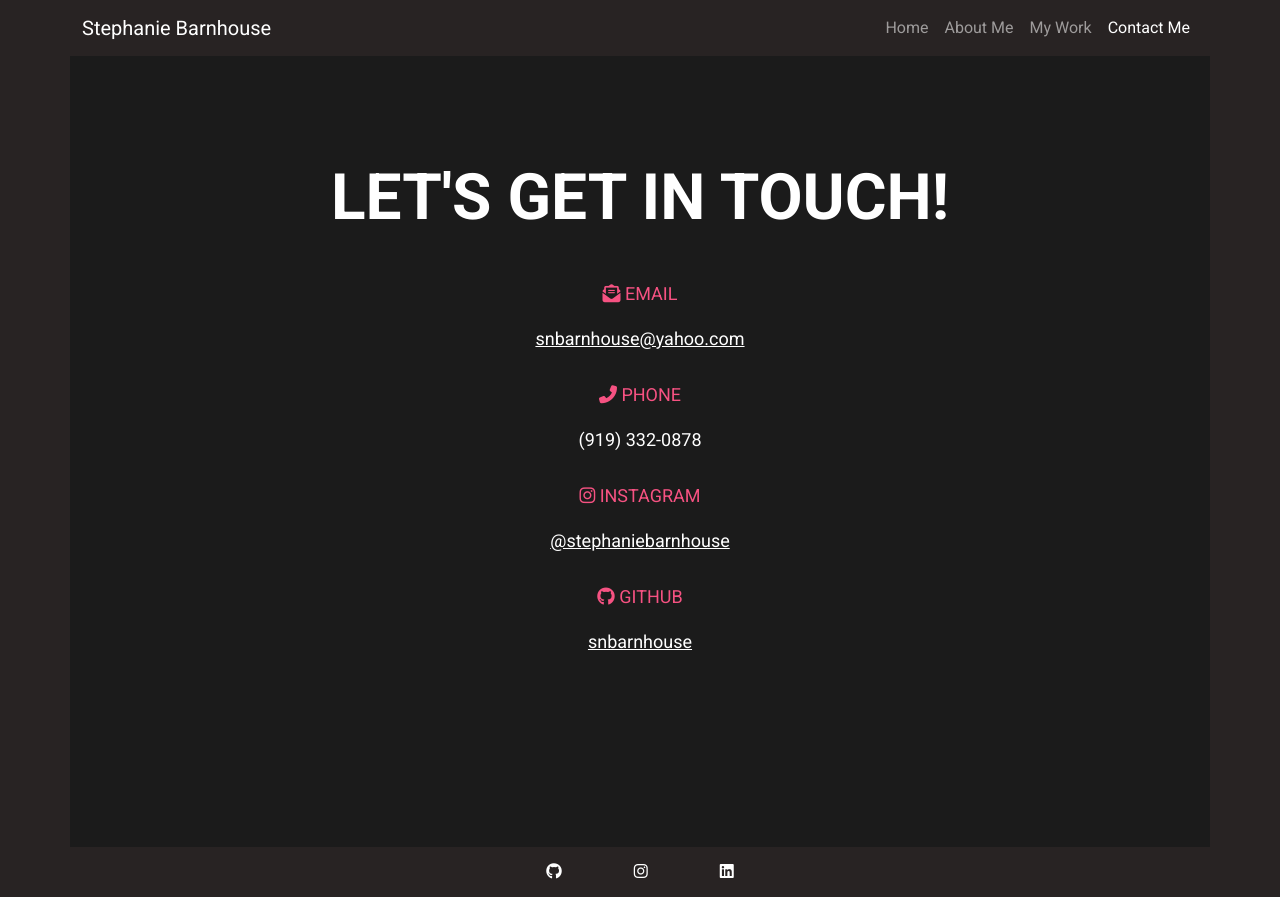
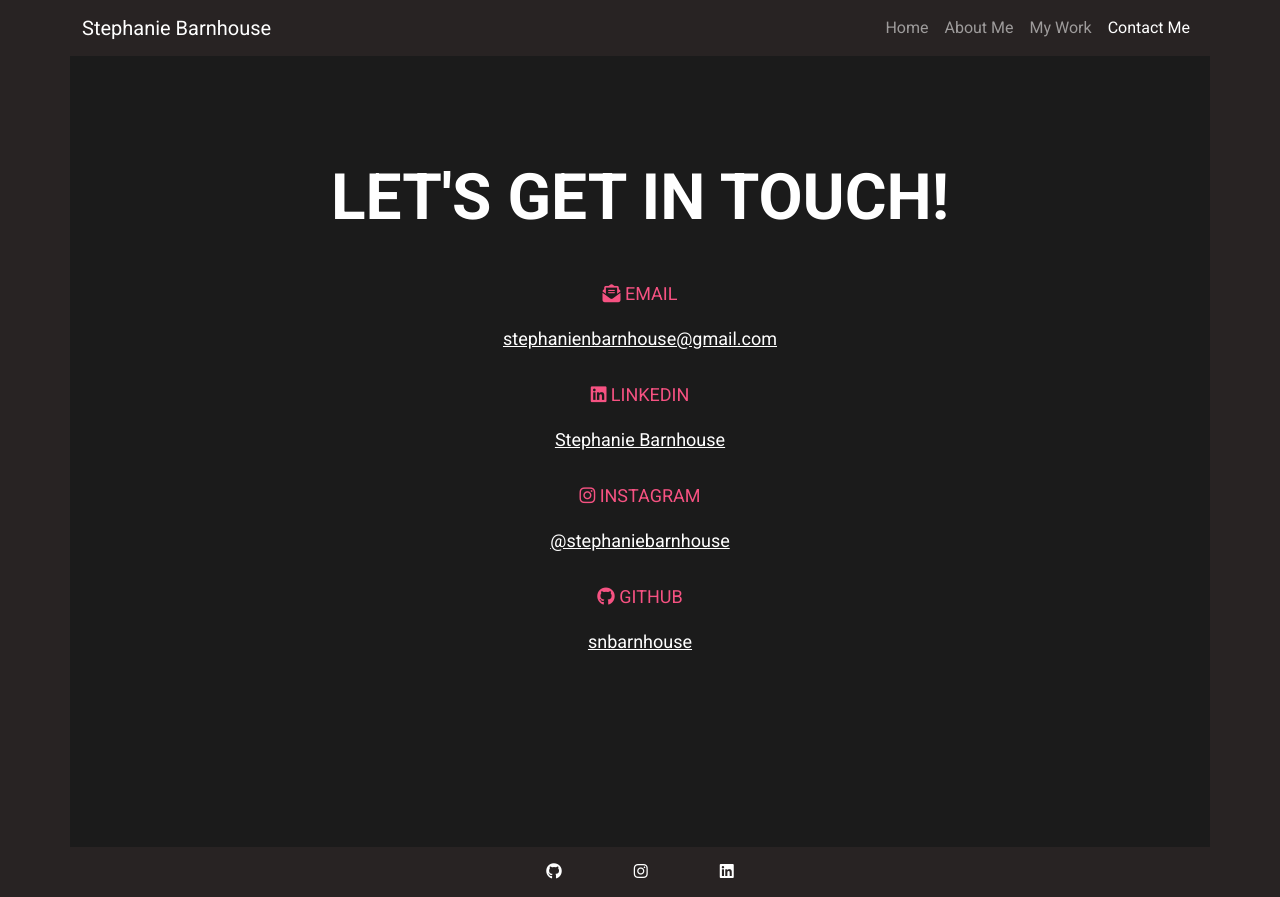
Before and after one commit to snbarnhouse/portfolio_project, a plain HTML site: page contact.html in a window 1280 px wide. Drawn offline with nearby package versions, Linux system fonts and the light colour scheme.

Commit message:
Updating contact me page

```diff
--- a/contact.html
+++ b/contact.html
@@ -62,9 +62,9 @@
                 <h1 class="text-center mb-5">Let's get in touch!
                 </h1>
                 <h3 class="text-center mb-0"><i class="fas fa-envelope-open-text"></i>  Email</h3>
-                <p class="text-center"><a href="mailto:snbarnhouse@yahoo.com " class="contact-link">snbarnhouse@yahoo.com</a></p>
-                <h3 class="text-center mb-0"><i class="fas fa-phone-alt"></i>    Phone</h3>
-                <p class="text-center">(919) 332-0878</p>
+                <p class="text-center"><a href="mailto:snbarnhouse@yahoo.com " class="contact-link">stephanienbarnhouse@gmail.com</a></p>
+                <h3 class="text-center mb-0"><i class="fab fa-linkedin"></i> LinkedIn</h3>
+                <p class="text-center"><a href="https://www.linkedin.com/in/stephanie-barnhouse-0b6965a7/" class="contact-link" target="_blank">Stephanie Barnhouse</a></p>
                 <h3 class="text-center mb-0"><i class="fab fa-instagram"></i>  Instagram</h3>
                 <p class="text-center"><a href="https://instagram.com/stephaniebarnhouse" class="contact-link" target="_blank">@stephaniebarnhouse</a></p>
                 <h3 class="text-center mb-0"><i class="fab fa-github"></i>  GitHub</h3>
```
